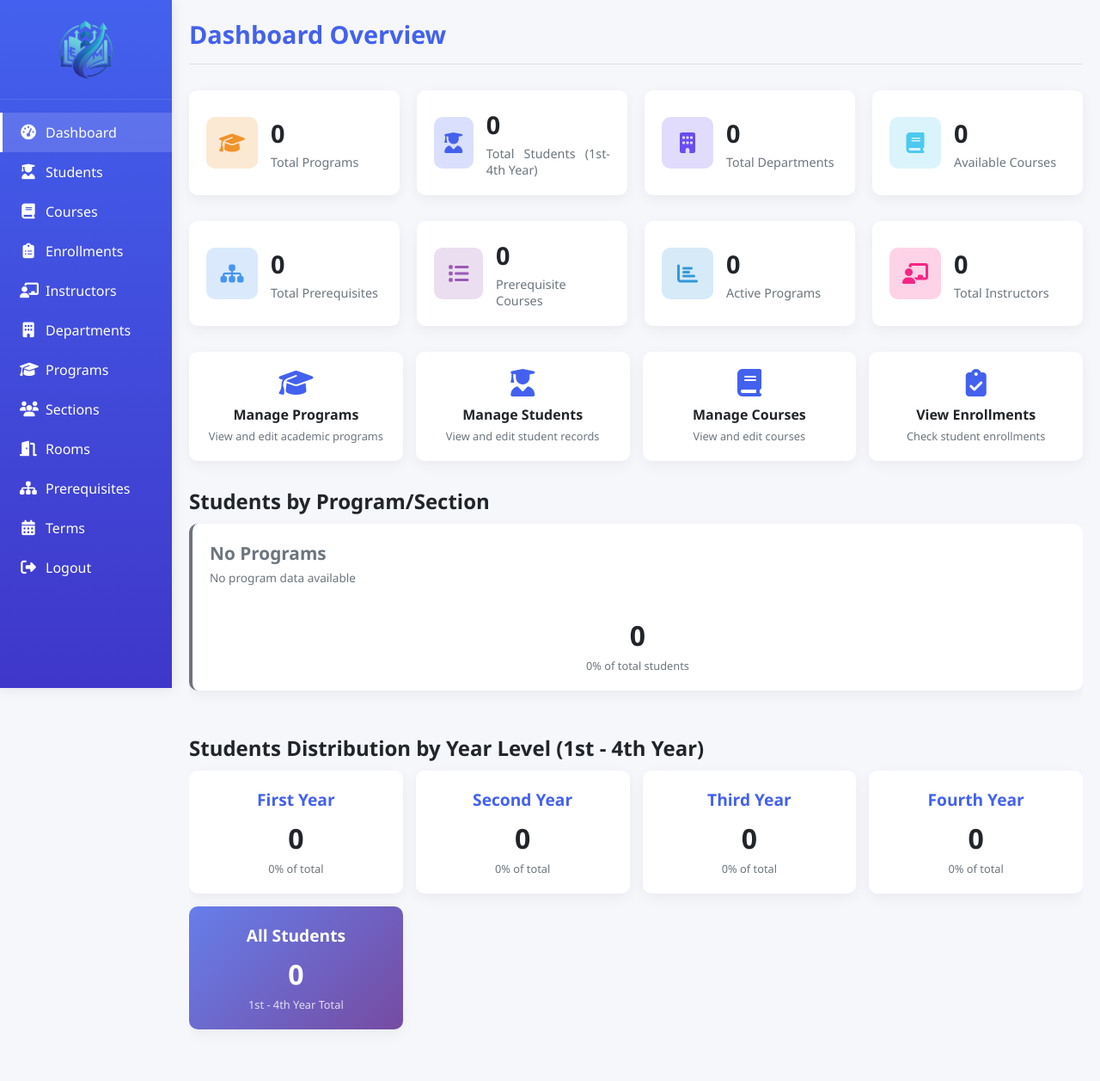
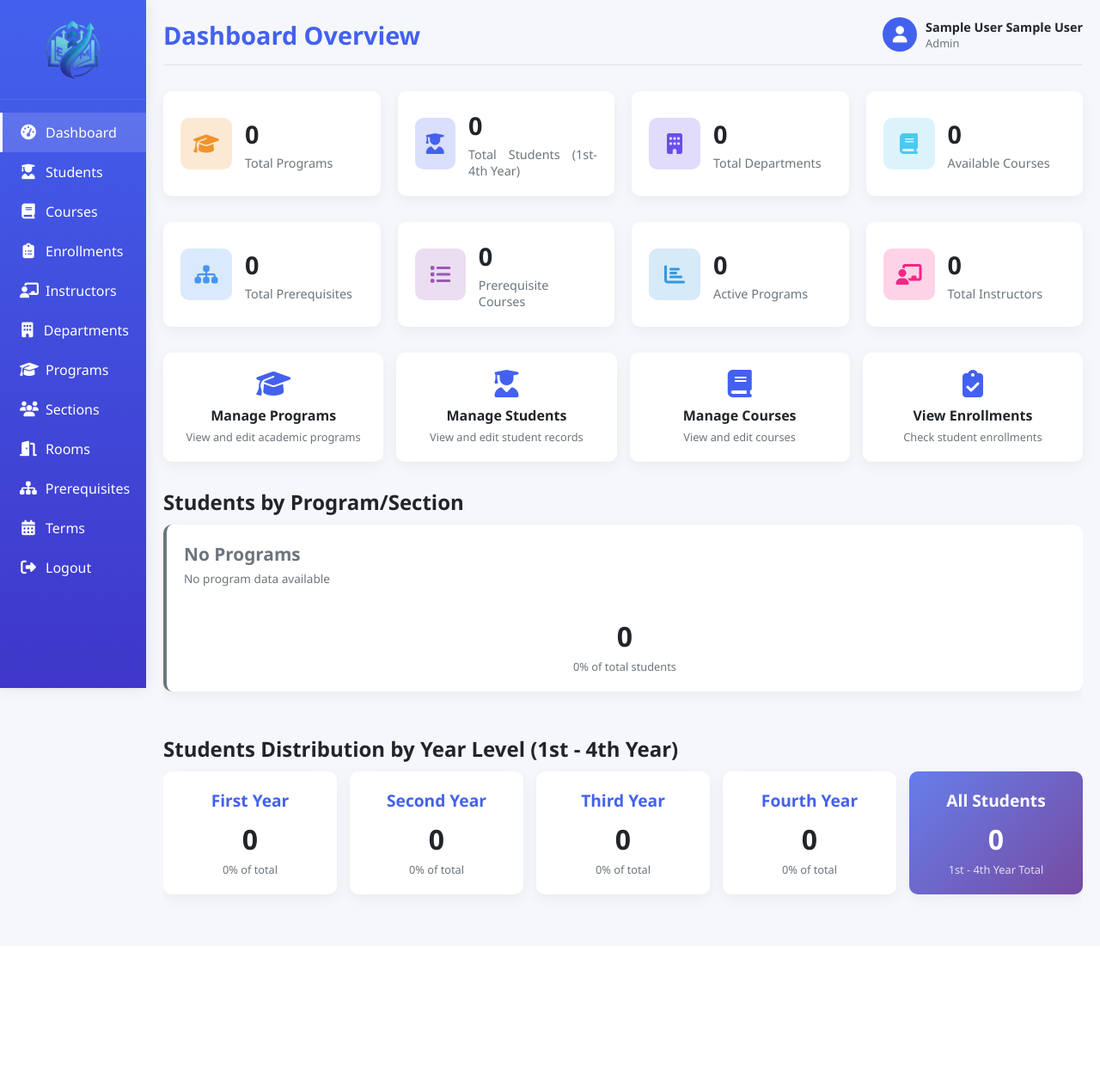
Before and after one commit to ynion-mabeamae/DBA_Student_Enrollment_System, a PHP site: page /student_enrollment_system/includes/dashboard.php in a window 1280 px wide. Shown: the whole page at 86% size. After the commit the page ends 1051 px from the top, so only its background shows below. Run offline with PHP 8.4, Linux system fonts and the light colour scheme; the visitor is signed in with stand-in values (Sample User, id 1); data that the repository does not hold is empty.

Commit message:
feat(dashboard): adjust the sidebar width

```diff
--- a/student_enrollment_system/includes/dashboard.php
+++ b/student_enrollment_system/includes/dashboard.php
@@ -155,6 +155,15 @@ if ($result && $result->num_rows > 0) {
     <div class="main-content">
         <div class="header">
             <h1>Dashboard Overview</h1>
+            <div class="user-info">
+                <div class="user-avatar">
+                    <i class="fas fa-user"></i>
+                </div>
+                <div class="user-details">
+                    <span class="user-name"><?php echo htmlspecialchars($_SESSION['first_name'] . ' ' . $_SESSION['last_name']); ?></span>
+                    <span class="user-role">Admin</span>
+                </div>
+            </div>
         </div>
 
         <!-- Stats Cards -->
--- a/student_enrollment_system/styles/dashboard.css
+++ b/student_enrollment_system/styles/dashboard.css
@@ -14,7 +14,7 @@
     --light: #f8f9fa;
     --dark: #212529;
     --gray: #6c757d;
-    --sidebar-width: 200px;
+    --sidebar-width: 170px;
     --danger-color: #e63946;
     --light-bg: #f8f9fa;
     --dark-text: #212529;
@@ -337,17 +337,33 @@ img {
     align-items: center;
 }
 
-.user-info img {
+.user-avatar {
     width: 40px;
     height: 40px;
     border-radius: 50%;
-    margin-right: 10px;
     background-color: var(--primary);
     display: flex;
     align-items: center;
     justify-content: center;
     color: white;
-    font-weight: bold;
+    font-size: 1.2rem;
+    margin-right: 10px;
+}
+
+.user-details {
+    display: flex;
+    flex-direction: column;
+}
+
+.user-name {
+    font-weight: 600;
+    color: var(--dark);
+    font-size: 0.9rem;
+}
+
+.user-role {
+    font-size: 0.8rem;
+    color: var(--gray);
 }
 
 /* Stats Cards */
```
